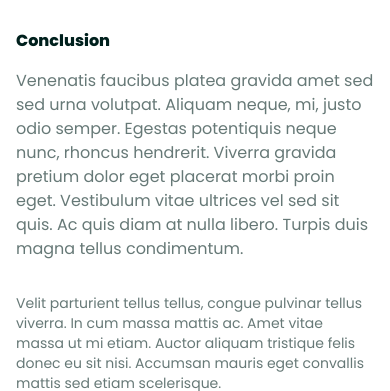
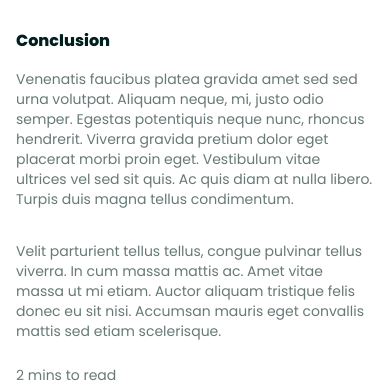
Before and after one commit to najmul-eimon/medico-html, a website: page pages/blog-details.html in a window 390 px wide. Shown: the part 2564-2955 px from the top of the page. Drawn offline with nearby package versions, Linux system fonts and the light colour scheme; files that its build step writes are made by us from their sources.

Commit message:
blog details update

```diff
--- a/pages/blog-details.html
+++ b/pages/blog-details.html
@@ -142,7 +142,7 @@
             </ul>
 
             <h4 class="pb-4 text-base md:text-2xl font-extrabold text-primary-text">Conclusion</h4>
-            <p class="text-stext-sm md:m md:text-base text-primary-text/60 pb-8">Venenatis faucibus platea gravida amet sed sed urna volutpat. Aliquam neque, mi, justo odio semper. Egestas potentiquis neque nunc, rhoncus hendrerit. Viverra gravida pretium dolor eget placerat morbi proin eget. Vestibulum vitae ultrices vel sed sit quis. Ac quis diam at nulla libero. Turpis duis magna tellus condimentum.</p>
+            <p class="text-sm md:text-base text-primary-text/60 pb-8">Venenatis faucibus platea gravida amet sed sed urna volutpat. Aliquam neque, mi, justo odio semper. Egestas potentiquis neque nunc, rhoncus hendrerit. Viverra gravida pretium dolor eget placerat morbi proin eget. Vestibulum vitae ultrices vel sed sit quis. Ac quis diam at nulla libero. Turpis duis magna tellus condimentum.</p>
             <p class="text-sm md:text-base text-primary-text/60">Velit parturient tellus tellus, congue pulvinar tellus viverra. In cum massa mattis ac. Amet vitae massa ut mi etiam. Auctor aliquam tristique felis donec eu sit nisi. Accumsan mauris eget convallis mattis sed etiam scelerisque.</p>
 
           </div>
```
